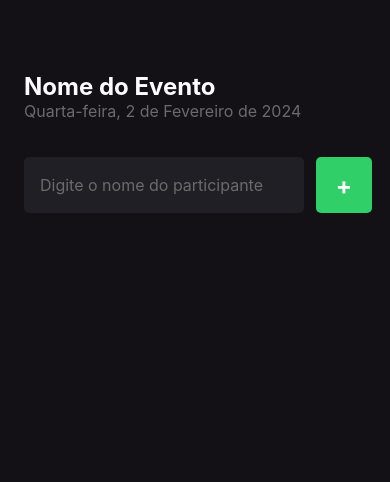
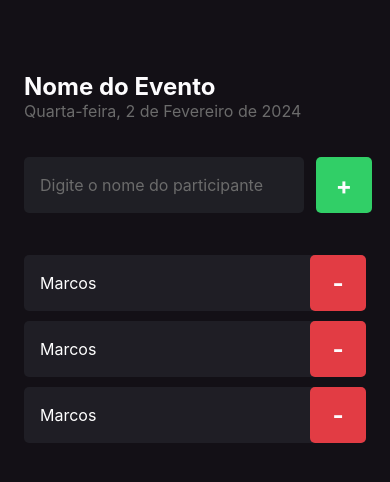
Before and after one commit to anjosmarcos/imhere, a React Native app: screen / in a window 390 px wide. Shown: the top 482 px of the page. Built offline with nearby package versions, Linux system fonts and the light colour scheme.

Commit message:
Component Parcipants

```diff
--- /dev/null
+++ b/src/components/Participant/index.tsx
@@ -0,0 +1,18 @@
+import { View, Text, TouchableOpacity } from "react-native";
+import {styles} from "./styles";
+
+export function Participant() {
+    return (
+        <View style={styles.container}>
+            <Text style={styles.name}>
+                Marcos
+            </Text>
+
+            <TouchableOpacity style={styles.button} >
+                    <Text style={styles.buttonText}>
+                        -
+                    </Text>
+                </TouchableOpacity>
+        </View>
+    )
+}
--- /dev/null
+++ b/src/components/Participant/styles.ts
@@ -0,0 +1,33 @@
+import { StyleSheet } from "react-native";
+
+export const styles = StyleSheet.create({
+    container: {
+        width: "100%",
+        backgroundColor: "#1F1E25",
+        borderRadius: 5,
+        flexDirection: "row",
+        alignItems: "center",
+        marginBottom: 10
+    },
+    name: {
+        color: '#FFFFFF',
+        fontSize: 16,
+        flex: 1,
+        marginLeft: 16
+
+    },
+    buttonText: {
+        color: '#FDFCFE',
+        fontSize: 24,
+        fontWeight: 'bold'
+    },
+    button: {
+        height: 56,
+        width: 56,
+        borderRadius: 5,
+        backgroundColor: '#E23C44',
+
+        alignItems: 'center',
+        justifyContent: 'center'
+    },
+})
--- a/src/screens/Home/index.tsx
+++ b/src/screens/Home/index.tsx
@@ -1,5 +1,6 @@
 import { Text, TextInput, TouchableOpacity, View } from "react-native"
 import { styles } from "./styles"
+import { Participant } from "../../components/Participant"
 
 export function Home() {
     function handleParticipantAdd() {
@@ -28,6 +29,11 @@
                     </Text>
                 </TouchableOpacity>
             </View>
+
+            <Participant />
+            <Participant />
+            <Participant />
+
         </View>
     )
 }
```
